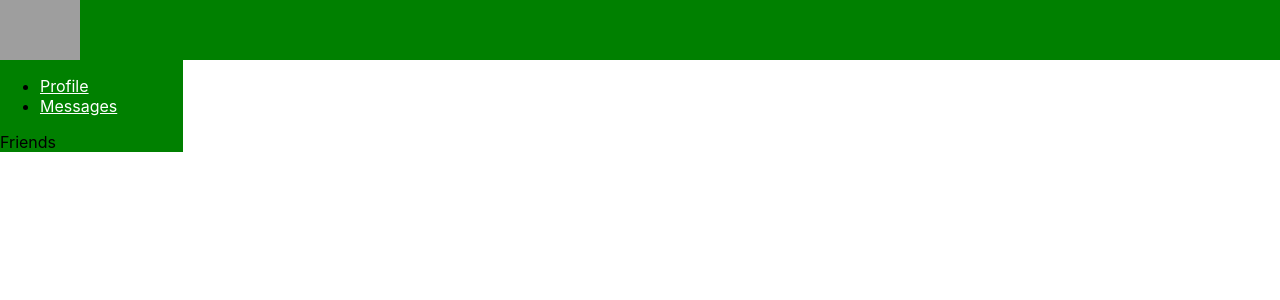
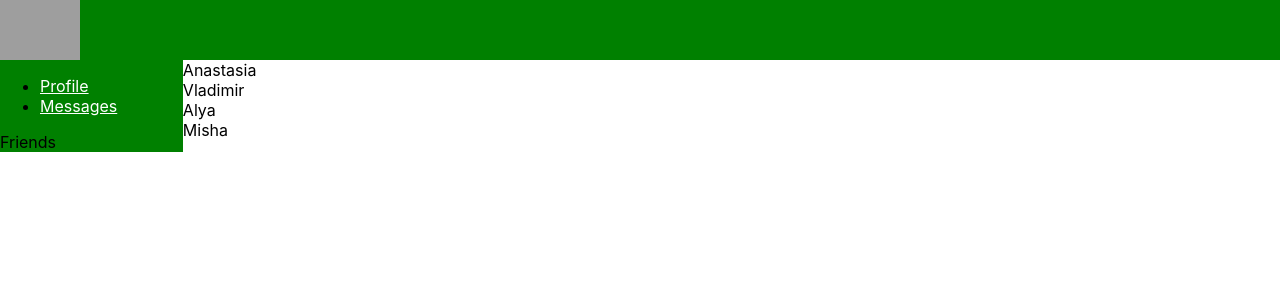
Before and after one commit to Asya2307/react-learn, a React (Create React App) app in the folder react-learn/: page /users in a window 1280 px wide. Shown: the top 300 px of the page. Built offline with nearby package versions, Linux system fonts and the light colour scheme; grey boxes are pictures that could not be loaded.

Commit message:
add user page

```diff
--- a/react-learn/src/App.js
+++ b/react-learn/src/App.js
@@ -5,6 +5,8 @@ import Navbar from "./components/Navbar/Navbar";
 import Profile from "./components/Profile/Profile";
 import {BrowserRouter, Route, Routes} from 'react-router-dom';
 import DialogsContainer from "./components/Dialogs/DialogsContainer";
+import Users from "./components/Users/Users";
+import UsersContainer from "./components/Users/UsersContainer";
 
 
 function App(props) {
@@ -17,6 +19,7 @@ function App(props) {
                     <Routes>
                         <Route path='/profile' element={<Profile />}/>
                         <Route path='/messages/*' element={<DialogsContainer />}/>
+                        <Route path='/users' element={<UsersContainer />}/>
                     </Routes>
                 </div>
             </div>
--- /dev/null
+++ b/react-learn/src/components/Users/Users.jsx
@@ -0,0 +1,14 @@
+import React from "react";
+
+let Users = (props) => {
+    console.log(Array.isArray(props.users))
+    return <div>
+        {
+            props.users.map(u => <div>
+                {u.fullName}
+            </div>)
+        }
+    </div>
+}
+
+export default Users
--- /dev/null
+++ b/react-learn/src/components/Users/UsersContainer.js
@@ -0,0 +1,39 @@
+import React from "react";
+import {connect} from "react-redux";
+import {followAC, setUsersAC, unfollowAC} from "../../redux/users-reduser";
+import Users from "./Users";
+
+let mapStateToProps = (state) => {
+    return {
+        users: state.userPage.users,
+    }
+}
+
+let mapDispatchToProps = (dispatch) => {
+
+    return {
+        follow: (userId) => {
+            dispatch(
+                followAC(userId)
+            )
+        },
+
+        unfollow: (userId) => {
+            dispatch(
+                unfollowAC(userId)
+            );
+        },
+
+        setUsers: (users) => {
+            dispatch (
+                setUsersAC(users)
+            )
+        }
+
+    }
+};
+
+
+const userContainer = connect(mapStateToProps, mapDispatchToProps)(Users);
+
+export default userContainer
--- a/react-learn/src/redux/redux-store.js
+++ b/react-learn/src/redux/redux-store.js
@@ -2,11 +2,13 @@ import {combineReducers, createStore} from "redux";
 import profileReducer from "./profile-reducer";
 import dialogsReducer from "./dialogs-reducer";
 import sidebarReducer from "./sidebar-reducer";
+import usersReducer from "./users-reduser";
 
 let reducers = combineReducers({
     profilePage: profileReducer,
     dialogsPage: dialogsReducer,
-    sidebar: sidebarReducer
+    sidebar: sidebarReducer,
+    userPage: usersReducer
 });
 
 let store = createStore(reducers);
--- a/react-learn/src/redux/store.js
+++ b/react-learn/src/redux/store.js
@@ -1,6 +1,7 @@
 import profileReducer from "./profile-reducer";
 import sidebarReducer from "./sidebar-reducer";
 import {dialogsReducer} from "./dialogs-reducer";
+
 
 
 let store = {
--- /dev/null
+++ b/react-learn/src/redux/users-reduser.js
@@ -0,0 +1,110 @@
+const FOLLOW = 'FOLLOW';
+const UNFOLLOW = 'UNFOLLOW';
+const SET_USERS = 'SET_USERS'
+
+let initialState = {
+    users: [
+        {
+            id: 1,
+            fullName: 'Anastasia',
+            followed: false,
+            status: 'Boss',
+            location: {
+                city: 'Chelyabinsk',
+                country: 'Russia'
+            }
+        },
+        {
+            id: 2,
+            fullName: 'Vladimir',
+            followed: true,
+            status: 'Happy in this year',
+            location: {
+                city: 'Minsk',
+                country: 'Ukraine'
+            }
+        },
+        {
+            id: 3,
+            fullName: 'Alya',
+            followed: false,
+            status: 'Mother of two pretty boys',
+            location: {
+                city: 'Boston',
+                country: 'USA'
+            }
+        },
+        {
+            id: 4,
+            followed: false,
+            fullName: 'Misha',
+            status: 'Hard work',
+            location: {
+                city: 'Chelyabinsk',
+                country: 'Russia'
+            }
+        }
+    ]
+};
+
+const usersReducer = (state = initialState, action) => {
+    switch (action.type) {
+        case FOLLOW: {
+            return {
+                ...state,
+                users: state.users.map(
+                    u => {
+                        if (u.id === action.userId) {
+                            return {...u, followed: true}
+                        }
+                        return u
+                    })
+            }
+        }
+
+        case UNFOLLOW: {
+            return {
+                ...state,
+                users: state.users.map (
+                    u => {
+                        if (u.id === action.userId) {
+                            return {...u, followed: false}
+                        }
+                    }
+                )
+            }
+        }
+
+        case SET_USERS: {
+            return {
+                ...state, users: [...state.users, ...action.users]
+            }
+        }
+        default:
+            return state
+    }
+}
+
+
+export const followAC = (userId) => (
+    {
+        type: FOLLOW,
+        userId
+    }
+)
+
+export const unfollowAC = (userId) => (
+    {
+        type: UNFOLLOW,
+        userId
+    }
+);
+
+export const setUsersAC = (users) => (
+    {
+        type: SET_USERS,
+        users
+    }
+)
+
+export default usersReducer;
```
